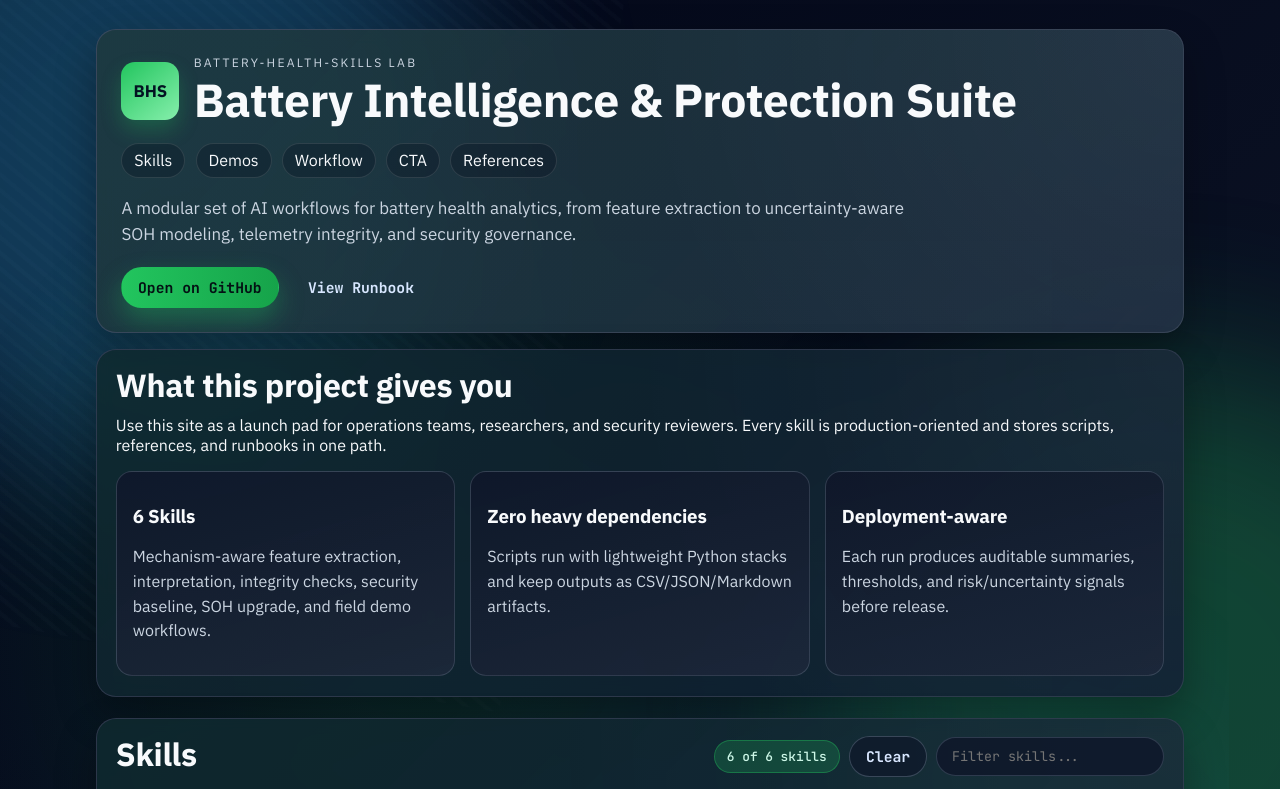
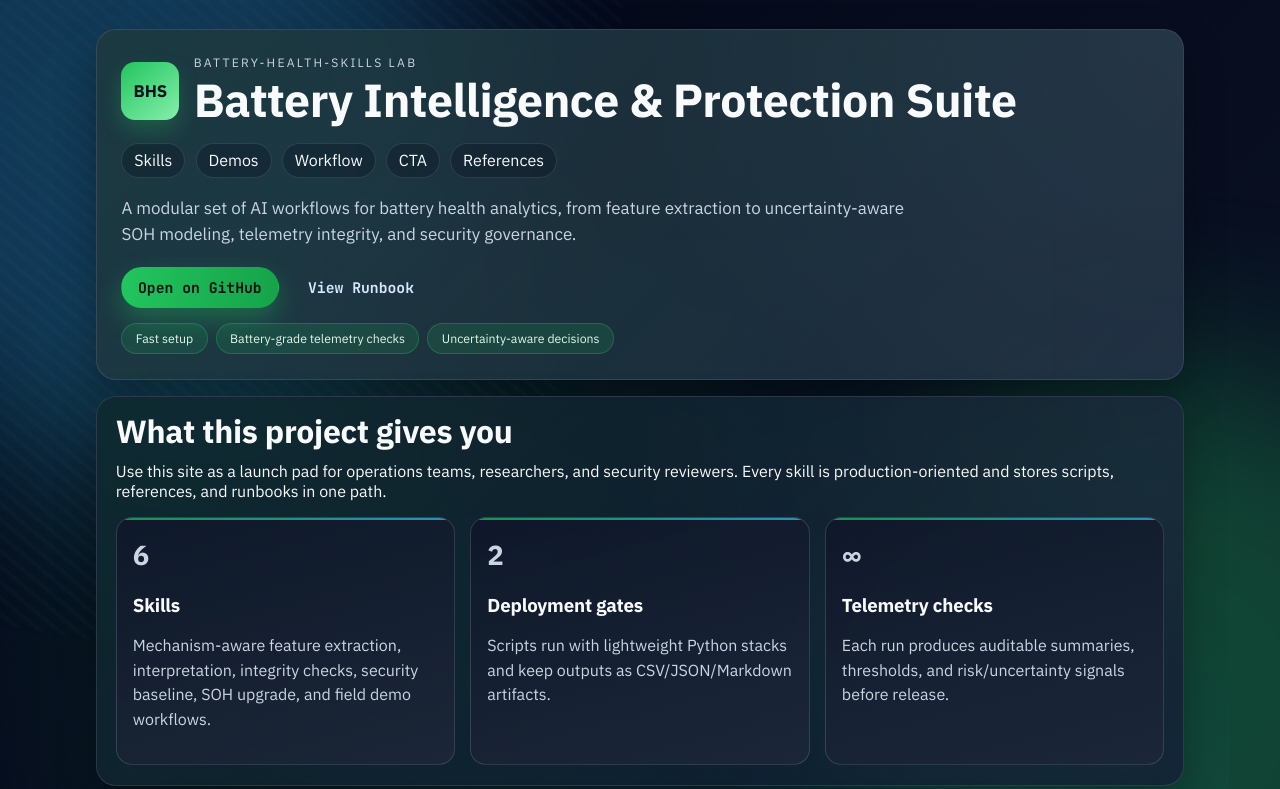
Before and after one commit to AndrewDzzz/Battery-Health-Skills, a plain HTML site: page docs/index.html in a window 1280 px wide. Shown: the top 789 px of the page. Drawn offline with Linux system fonts and the light colour scheme.

Commit message:
Refine docs UI using ui-ux-pro-max guidance; remove local skill copy

```diff
--- a/docs/app.js
+++ b/docs/app.js
@@ -72,7 +72,7 @@ function renderSkills(filter = "") {
       <h3>${skill.name}</h3>
       <p>${skill.description}</p>
       <p><strong>Command:</strong> <code>${skill.command}</code></p>
-      <div class="tags">${skill.tags.map((tag) => `<button class="tag" data-tag="${tag}">${tag}</button>`).join("")}</div>
+      <div class="tags">${skill.tags.map((tag) => `<button type="button" class="tag" data-tag="${tag}" aria-label="Filter skills by ${tag}">${tag}</button>`).join("")}</div>
       <a href="${skill.path}">Open skill folder</a>
     `;
     skillGrid.appendChild(card);
--- a/docs/index.html
+++ b/docs/index.html
@@ -41,6 +41,11 @@
           <a class="btn primary" href="https://github.com/AndrewDzzz/Battery-Health-Skills" target="_blank" rel="noopener">Open on GitHub</a>
           <a class="btn" href="#workflow">View Runbook</a>
         </div>
+        <div class="hero-badges" role="list" aria-label="Design goals">
+          <span role="listitem" class="hero-badge">Fast setup</span>
+          <span role="listitem" class="hero-badge">Battery-grade telemetry checks</span>
+          <span role="listitem" class="hero-badge">Uncertainty-aware decisions</span>
+        </div>
       </header>
 
       <main>
@@ -52,15 +57,18 @@
           </p>
           <div class="metric-grid">
             <article class="metric-card">
-              <h3>6 Skills</h3>
+              <p class="metric-number">6</p>
+              <h3>Skills</h3>
               <p>Mechanism-aware feature extraction, interpretation, integrity checks, security baseline, SOH upgrade, and field demo workflows.</p>
             </article>
             <article class="metric-card">
-              <h3>Zero heavy dependencies</h3>
+              <p class="metric-number">2</p>
+              <h3>Deployment gates</h3>
               <p>Scripts run with lightweight Python stacks and keep outputs as CSV/JSON/Markdown artifacts.</p>
             </article>
             <article class="metric-card">
-              <h3>Deployment-aware</h3>
+              <p class="metric-number">∞</p>
+              <h3>Telemetry checks</h3>
               <p>Each run produces auditable summaries, thresholds, and risk/uncertainty signals before release.</p>
             </article>
           </div>
@@ -162,10 +170,9 @@
               </ul>
             </article>
             <article class="reference-card">
-              <h3>UI system used</h3>
+              <h3>Visual design source</h3>
               <ul>
-                <li><a href="https://github.com/AndrewDzzz/Battery-Health-Skills/blob/main/ui-ux-pro-max-skill/references/design-system-recommendation.md">Download generated design recommendations</a></li>
-                <li><a href="https://github.com/nextlevelbuilder/ui-ux-pro-max-skill">Source UI/UX Pro Max repository</a></li>
+                <li><a href="https://github.com/nextlevelbuilder/ui-ux-pro-max-skill">UI/UX Pro Max</a> was used as the reference for this interface.</li>
               </ul>
             </article>
           </div>
--- a/docs/styles.css
+++ b/docs/styles.css
@@ -245,12 +245,36 @@ a {
   color: #e2e8f0;
 }
 
+a:focus-visible {
+  outline: 2px solid rgba(56, 189, 248, 0.75);
+  outline-offset: 2px;
+}
+
 .subtitle {
   max-width: 820px;
   color: var(--muted);
   line-height: 1.55;
   margin-bottom: 1.2rem;
   font-size: 1.06rem;
+}
+
+.hero-badges {
+  margin-top: 0.95rem;
+  display: flex;
+  flex-wrap: wrap;
+  gap: 0.5rem;
+}
+
+.hero-badge {
+  display: inline-flex;
+  align-items: center;
+  height: 31px;
+  padding: 0.07rem 0.84rem;
+  border-radius: 999px;
+  font-size: 0.77rem;
+  color: #e2f8e8;
+  background: rgba(34, 197, 94, 0.14);
+  border: 1px solid rgba(34, 197, 94, 0.3);
 }
 
 .nav-links {
@@ -389,6 +413,15 @@ button,
   grid-template-columns: repeat(3, minmax(0, 1fr));
 }
 
+.metric-number {
+  margin: 0 0 0.2rem;
+  font-size: 1.72rem;
+  font-weight: 700;
+  line-height: 1;
+  color: #a7f3d0;
+  letter-spacing: 0.02em;
+}
+
 .skill-grid {
   margin-top: 0.95rem;
   grid-template-columns: repeat(3, minmax(0, 1fr));
@@ -417,10 +450,25 @@ button,
   background:
     linear-gradient(165deg, rgba(15, 23, 42, 0.88), rgba(30, 41, 59, 0.83));
   border: 1px solid var(--line);
+  position: relative;
+  overflow: hidden;
   transition:
     transform 240ms ease,
     box-shadow 240ms ease,
     border-color 240ms ease;
+}
+
+.metric-card::before,
+.skill-card::before,
+.command-card::before,
+.reference-card::before,
+.cta-panel::before {
+  content: '';
+  position: absolute;
+  inset: 0 0 auto;
+  height: 2px;
+  background: linear-gradient(90deg, var(--accent), var(--accent-2));
+  opacity: 0.7;
 }
 
 .metric-card:hover,
@@ -511,6 +559,16 @@ pre {
   border-left: 3px solid var(--accent-2);
   border-radius: 12px;
   background: rgba(15, 23, 42, 0.86);
+  transition:
+    transform 220ms ease,
+    border-color 220ms ease,
+    box-shadow 220ms ease;
+}
+
+.timeline li:hover {
+  transform: translateX(4px);
+  border-left-color: var(--accent);
+  box-shadow: 0 10px 24px rgba(2, 6, 23, 0.45);
 }
 
 .timeline span {
```
Also changed, not shown: 3 other files.
